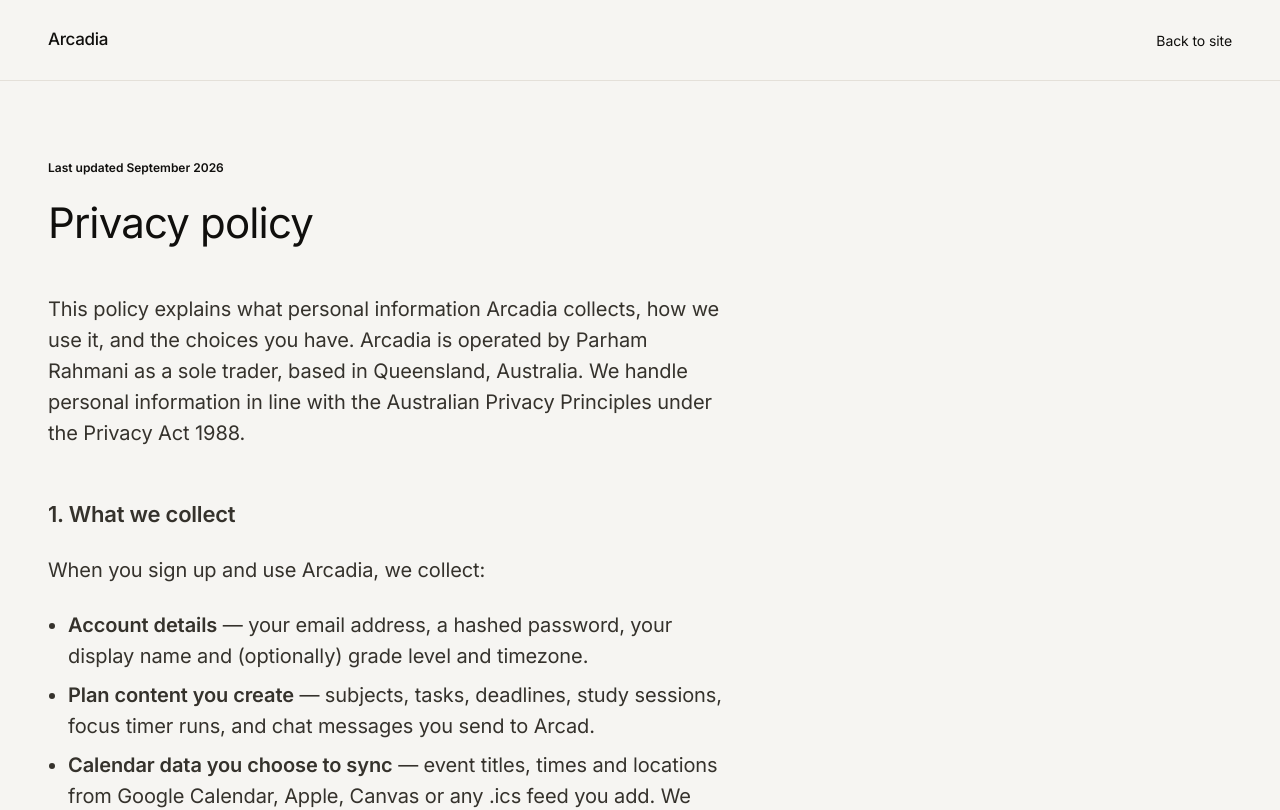
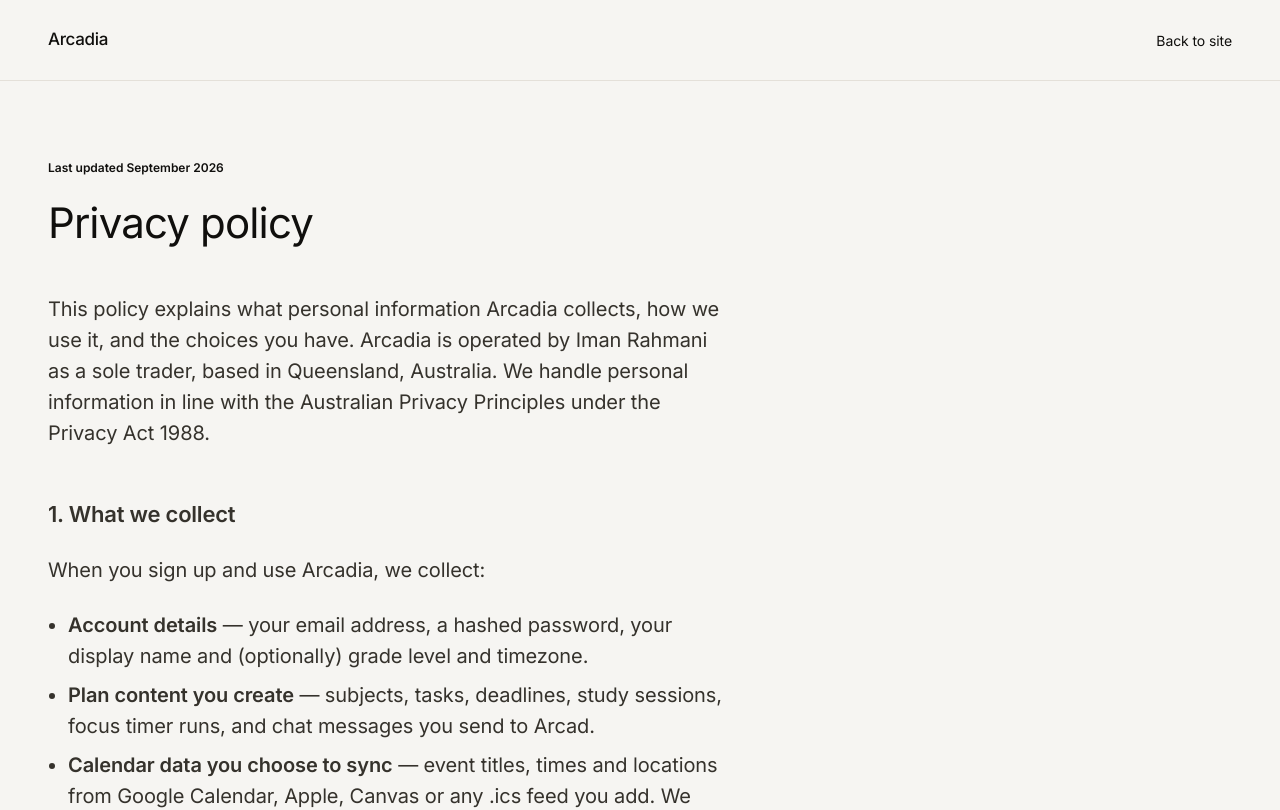
Before and after one commit to Prahm0/Arcadia-2, a Next.js app: page /privacy in a window 1280 px wide. Shown: the top 810 px of the page. Built offline with nearby package versions, Linux system fonts and the light colour scheme.

Commit message:
chore(legal): update operating entity to Iman Rahmani
Business owner and legal entity is Parham's father (Iman Rahmani),
matching who will hold the Stripe merchant account.

Co-Authored-By: Claude Opus 4.7 <noreply@anthropic.com>

```diff
--- a/app/(app)/privacy/page.tsx
+++ b/app/(app)/privacy/page.tsx
@@ -11,7 +11,7 @@ export default function PrivacyPage() {
     <LegalPage title="Privacy policy" updated="September 2026">
       <p>
         This policy explains what personal information Arcadia collects, how we
-        use it, and the choices you have. Arcadia is operated by Parham Rahmani
+        use it, and the choices you have. Arcadia is operated by Iman Rahmani
         as a sole trader, based in Queensland, Australia. We handle personal
         information in line with the Australian Privacy Principles under the
         Privacy Act 1988.
--- a/app/(app)/terms/page.tsx
+++ b/app/(app)/terms/page.tsx
@@ -11,7 +11,7 @@ export default function TermsPage() {
   return (
     <LegalPage title="Terms of service" updated="September 2026">
       <p>
-        These terms apply when you use Arcadia, a study planning app operated by Parham
+        These terms apply when you use Arcadia, a study planning app operated by Iman
         Rahmani as a sole trader (&ldquo;we&rdquo;, &ldquo;us&rdquo;,
         &ldquo;Arcadia&rdquo;). By creating an account or using the service, you agree
         to these terms.
```
